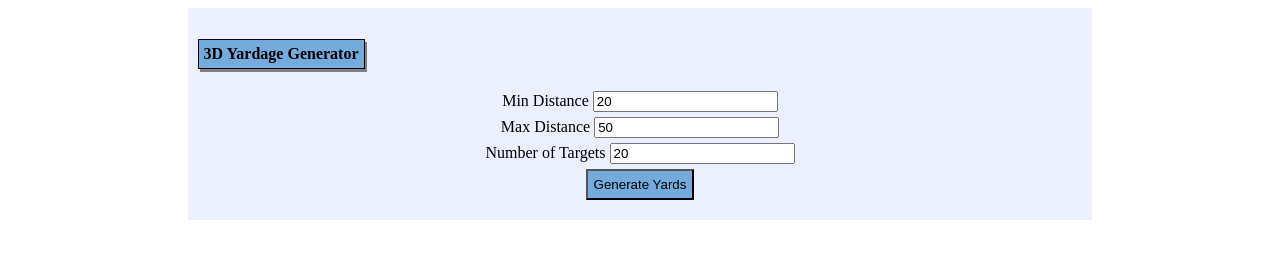
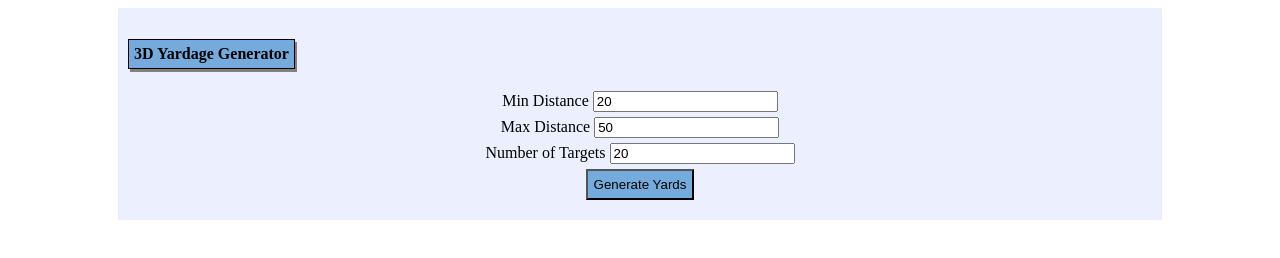
Before and after one commit to dr-50/AcheryPractice, a plain HTML site: page index.html in a window 1280 px wide. Drawn offline with Linux system fonts and the light colour scheme.

```diff
--- a/style.css
+++ b/style.css
@@ -4,7 +4,7 @@
 .yard-generator{
     background-color: #ecf0fe;
     margin: auto;
-    width: 70%;
+    width: 80vw;
     padding: 10px;
 }
 .yard-buttons{
```
